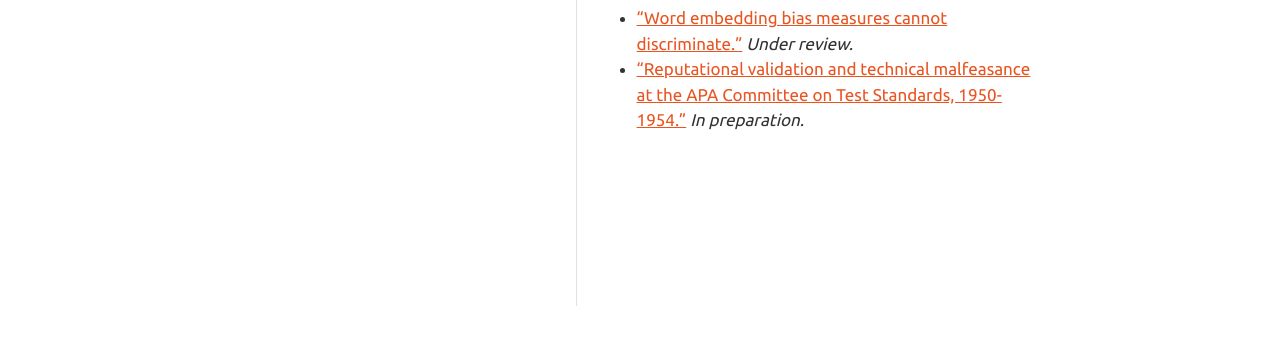
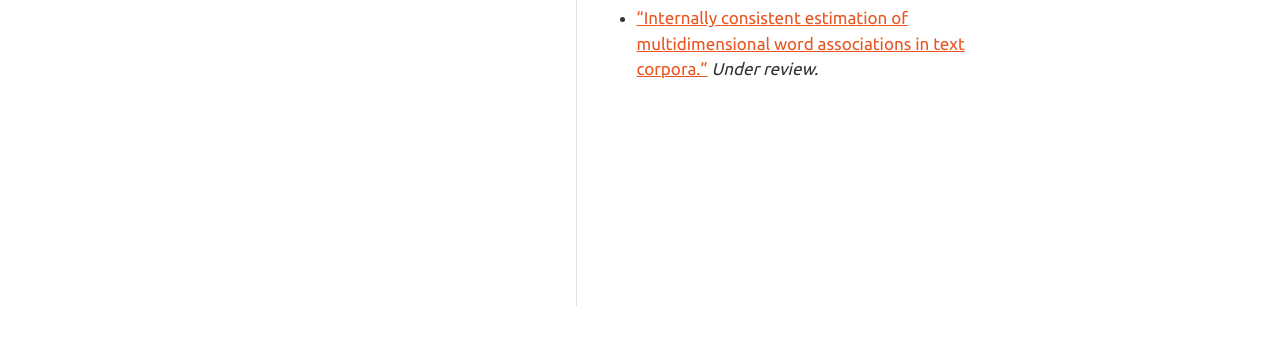
Before and after one commit to atkindel/atkindel.github.io, a plain HTML site: page index.html in a window 1280 px wide. Shown: the part 434-778 px from the top of the page. Drawn offline with Linux system fonts and the light colour scheme.

Commit message:
Update working papers

```diff
--- a/index.html
+++ b/index.html
@@ -138,8 +138,7 @@ ul.task-list li input[type="checkbox"] {
 <section id="working-papers" class="level3">
 <h3 data-anchor-id="working-papers">Working papers</h3>
 <ul>
-<li><a href="papers/Kindel_CosineSimilarity.pdf">“Word embedding bias measures cannot discriminate.”</a> <em>Under review.</em></li>
-<li><a href="papers/Kindel_ConstructValidity.pdf">“Reputational validation and technical malfeasance at the APA Committee on Test Standards, 1950-1954.”</a> <em>In preparation.</em></li>
+<li><a href="working_papers/Kindel_CosineSimilarity.pdf">“Internally consistent estimation of multidimensional word associations in text corpora.”</a> <em>Under review.</em></li>
 </ul>
 
 
--- a/search.json
+++ b/search.json
@@ -4,7 +4,7 @@
     "href": "index.html",
     "title": "Alex Kindel",
     "section": "",
-    "text": "I am an Assistant Professor in the médialab and the Department of Sociology at Sciences Po in Paris, France. I conduct research on measurement in the social sciences. My research interests span methodology, cultural and historical sociology, and the history of science.\nI received my Ph.D. in Sociology from Princeton University in 2023 and a B.S. in Symbolic Systems from Stanford University in 2014.\n\nWorking papers\n\n“Word embedding bias measures cannot discriminate.” Under review.\n“Reputational validation and technical malfeasance at the APA Committee on Test Standards, 1950-1954.” In preparation."
+    "text": "I am an Assistant Professor in the médialab and the Department of Sociology at Sciences Po in Paris, France. I conduct research on measurement in the social sciences. My research interests span methodology, cultural and historical sociology, and the history of science.\nI received my Ph.D. in Sociology from Princeton University in 2023 and a B.S. in Symbolic Systems from Stanford University in 2014.\n\nWorking papers\n\n“Internally consistent estimation of multidimensional word associations in text corpora.” Under review."
   },
   {
     "objectID": "posts/welcome/index.html",
```
